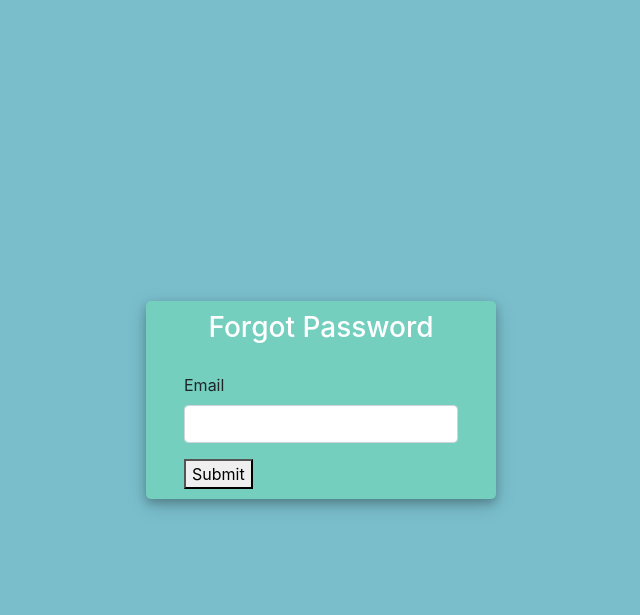
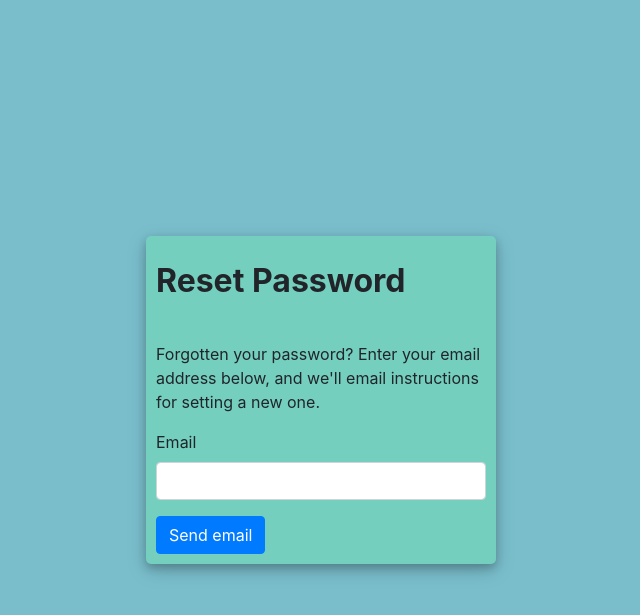
Before and after one commit to ValentineKaranja/fine-touch, a Django app: page /reset_password/ in a window 1280 px wide. Shown: the top 615 px of the page, without its empty margins (319-959 px from the left). Run offline with Django 3.2, Linux system fonts and the light colour scheme; some libraries are stand-ins or nearby versions.

Commit message:
password reset with customized email

```diff
--- a/fine_touch/core/urls.py
+++ b/fine_touch/core/urls.py
@@ -7,9 +7,12 @@ urlpatterns = [
     path('login/', views.login_page, name='login'),
     path('logout/', views.logout_page, name='logout'),
 
-    path('reset_password/',
-         auth_views.PasswordResetView.as_view(template_name='accounts/password_reset_form.html'),
-         name='reset_password'),
+    # path('reset_password/',
+    #      auth_views.PasswordResetView.as_view(template_name='accounts/password_reset_form.html'),
+    #      name='reset_password'),
+
+    path('reset_password/', views.password_reset_request, name='reset_password'),
+    # will handle the email sent to user
 
     path('reset_password_sent/',
          auth_views.PasswordResetDoneView.as_view(template_name='accounts/password_reset_done.html'),
@@ -24,7 +27,6 @@ urlpatterns = [
     path('reset_password_complete/',
          auth_views.PasswordResetCompleteView.as_view(template_name='accounts/password_reset_complete.html'),
          name='password_reset_complete'),  # success link password reset complete
-
 
     path('admin_page/', views.admin_dash, name='admin_dash'),
     path('add_product_name/', views.create_product, name='create_product'),
--- a/fine_touch/core/views.py
+++ b/fine_touch/core/views.py
@@ -2,6 +2,13 @@ from django.core.paginator import Paginator
 from django.http import HttpResponse, JsonResponse
 from django.shortcuts import render, redirect, get_object_or_404
 from django.template.loader import render_to_string
+from django.core.mail import send_mail, BadHeaderError
+from django.contrib.auth.forms import PasswordResetForm
+from django.contrib.auth.models import User
+from django.db.models.query_utils import Q
+from django.utils.http import urlsafe_base64_encode
+from django.contrib.auth.tokens import default_token_generator
+from django.utils.encoding import force_bytes
 
 from .decorators import unauthenticated_user, allowed_users
 from django.contrib import messages
@@ -13,6 +20,37 @@ from .forms import OrderForm, CreateUserForm, CustomerForm, ProductNameForm, Pro
 
 
 # Create your views here.
+
+
+def password_reset_request(request):
+    if request.method == "POST":
+        password_reset_form = PasswordResetForm(request.POST)
+        if password_reset_form.is_valid():
+            data = password_reset_form.cleaned_data['email']
+            associated_users = User.objects.filter(Q(email=data) | Q(username=data))
+            if associated_users.exists():
+                for user in associated_users:
+                    subject = "Password Reset Requested"
+                    email_template_name = "accounts/password_reset_subject.txt"
+                    c = {
+                        "email": user.email,
+                        'domain': '127.0.0.1:8000',
+                        'site_name': 'Mamis Touch',
+                        "uid": urlsafe_base64_encode(force_bytes(user.pk)),
+                        "user": user,
+                        'token': default_token_generator.make_token(user),
+                        'protocol': 'http',
+                    }
+                    email = render_to_string(email_template_name, c)
+                    try:
+                        send_mail(subject, email, 'Mamis Touch Support <djangologinsmtp@gmail.com>', [user.email], fail_silently=False)
+                    except BadHeaderError:
+                        return HttpResponse('Invalid header found.')
+                    return redirect("password_reset_done")
+    password_reset_form = PasswordResetForm()
+    return render(request=request, template_name="accounts/password_reset_form.html",
+                  context={"form": password_reset_form})
+
 
 @unauthenticated_user
 def register_page(request):
--- a/fine_touch/fine_touch/settings.py
+++ b/fine_touch/fine_touch/settings.py
@@ -131,10 +131,10 @@ MEDIA_ROOT = os.path.join(BASE_DIR, 'static/images')
 # EMAIL_BACKEND = 'django.core.mail.backends.console.EmailBackend'
 SENDGRID_API_KEY = config("SENDGRID_API_KEY")
 # Toggle sandbox mode (when running in DEBUG mode)
-SENDGRID_SANDBOX_MODE_IN_DEBUG=False
+SENDGRID_SANDBOX_MODE_IN_DEBUG = False
 
 EMAIL_HOST = 'smtp.sendgrid.net'
-EMAIL_HOST_USER = 'apikey' # this is exactly the value 'apikey'
+EMAIL_HOST_USER = 'apikey'  # this is exactly the value 'apikey'
 EMAIL_HOST_PASSWORD = SENDGRID_API_KEY
 EMAIL_PORT = 587
 EMAIL_USE_TLS = True
--- a/fine_touch/templates/accounts/login.html
+++ b/fine_touch/templates/accounts/login.html
@@ -3,11 +3,11 @@
 
 <div class="d-flex justify-content-center h-100">
 			<div class="user_card">
+
 				<div class="d-flex justify-content-center">
-
-
 					<h3 id="form-title">LOGIN</h3>
 				</div>
+
 				<div class="d-flex justify-content-center form_container">
 					<form method="POST" action="">
 						{% csrf_token %}
--- a/fine_touch/templates/accounts/password_reset_complete.html
+++ b/fine_touch/templates/accounts/password_reset_complete.html
@@ -9,7 +9,7 @@
 			</div>
 			<div class="d-flex justify-content-center form_container">
                 <p>
-                    Your password has been set. You may go ahead and <a href="{% url 'login' %}">log in</a> now.
+                    Your password has been set. You may go ahead and <a class="btn btn-primary" href="{% url 'login' %}">log in</a> now.
                 </p>
             </div>
         </div>
--- a/fine_touch/templates/accounts/password_reset_done.html
+++ b/fine_touch/templates/accounts/password_reset_done.html
@@ -2,9 +2,11 @@
 
 
 {% block content %}
+<div class="container p-5">
 
   <div class="d-flex justify-content-center">
-    <h3 id="form-title"> Password reset link </h3>
+    <h2 class="font-weight-bold mt-3">Password reset sent</h2>
+		<hr>
   </div>
 
   <p>
@@ -18,4 +20,5 @@
     and check your spam folder.
   </p>
 
+</div>
 {% endblock content %}
--- a/fine_touch/templates/accounts/password_reset_form.html
+++ b/fine_touch/templates/accounts/password_reset_form.html
@@ -5,10 +5,9 @@
 
 	<div class="d-flex justify-content-center h-100">
 		<div class="user_card">
-			<div class="d-flex justify-content-center">
-				<h3 id="form-title">Forgot Password</h3>
-			</div>
-			<div class="d-flex justify-content-center form_container">
+  	 	<h2 class="font-weight-bold mt-3">Reset Password</h2>
+		  <hr>
+		  <p>Forgotten your password? Enter your email address below, and we'll email instructions for setting a new one.</p>
 
         <form method="post">
           {% csrf_token %}
@@ -17,11 +16,11 @@
               <label for="{{ field.id_for_label }}">{{ field.label }}</label>
               {% render_field field class="form-control" %}
               {% for error in field.errors %}
-                <p class="help-block">{{ error }}</p>
+                <p id="errors" class="help-block">{{ error }}</p>
               {% endfor %}
             </div>
           {% endfor %}
-          <button type="submit">Submit</button>
+          <button class="btn btn-primary" type="submit">Send email</button>
         </form>
       </div>
     </div>
```
Also changed, not shown: fine_touch/templates/accounts/password_reset_confirm.html (+6 -6 lines), fine_touch/templates/accounts/password_reset_email.html (+8 -1 lines), fine_touch/templates/accounts/password_reset_subject.txt (+19 -1 lines), fine_touch/db.sqlite3.
